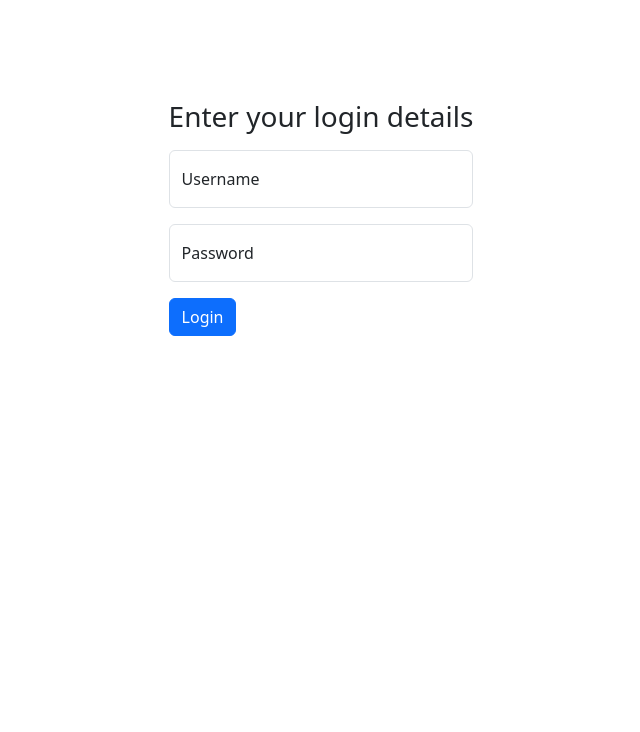
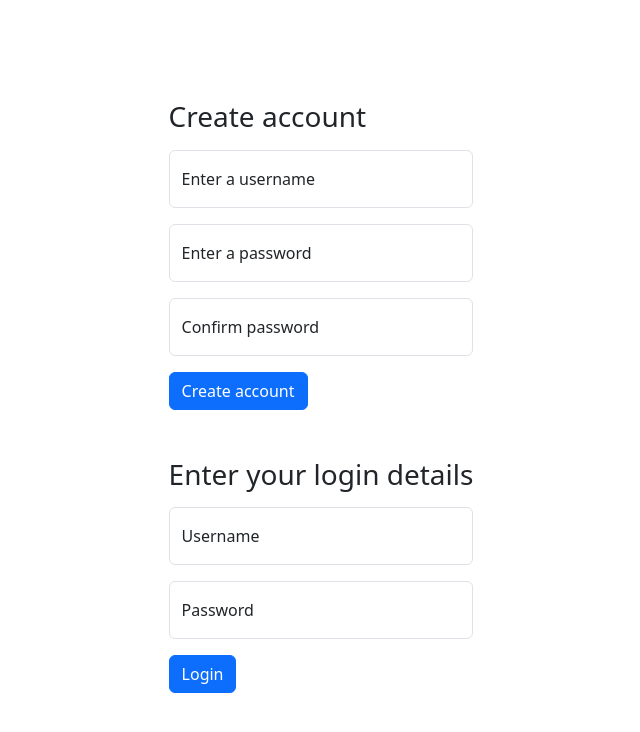
Before and after one commit to liamAppleton/Personal-Task-Tracker, a React (Vite) app in the folder client/: page / in a window 1280 px wide. Shown: the top 732 px of the page, without its empty margins (319-959 px from the left). Built offline with nearby package versions, Linux system fonts and the light colour scheme; no server answers.

Commit message:
created createUser component

```diff
--- a/client/src/App.jsx
+++ b/client/src/App.jsx
@@ -1,5 +1,6 @@
 import { useState, useEffect } from 'react';
 import LoginForm from './components/LoginForm';
+import CreateUserForm from './components/CreateUserForm';
 import TaskForm from './components/TaskForm';
 import TaskTable from './components/TaskTable';
 import axios from 'axios';
@@ -40,6 +41,13 @@ const App = () => {
       setCurrentUser(data.username);
       setLoggedIn(true);
     }
+  };
+
+  const handleCreateUser = async (data) => {
+    await axios
+      .post('http://localhost:3000/api/users', data)
+      .then((response) => console.log('Post recieved', response.data))
+      .catch((error) => console.log('Post unsuccesful: ', error));
   };
 
   const fetchUserData = async () => {
@@ -104,6 +112,10 @@ const App = () => {
 
   return (
     <>
+      <div className="mb-5">
+        <CreateUserForm newUser={handleCreateUser} />
+      </div>
+
       {loggedIn === false ? (
         <div className="mb-5">
           <LoginForm userData={userData} login={handleLogin} />
--- /dev/null
+++ b/client/src/components/CreateUserForm.jsx
@@ -0,0 +1,95 @@
+import React, { useState } from 'react';
+
+const CreateUserForm = ({ newUser }) => {
+  const [error, setError] = useState('');
+  const [formData, setFormData] = useState({
+    username: '',
+    password: '',
+    confirmPassword: '',
+  });
+
+  const validateLogin = ({ username, password, confirmPassword }) => {
+    if (username.length < 3 || username.length > 15)
+      return 'Username must be between 3 and 15 characters.';
+    if (password.length < 8 || password.length > 20)
+      return 'Password must be between 8 and 20 characters.';
+    if (confirmPassword !== password) return 'Passwords do not match.';
+
+    return 'valid';
+  };
+
+  const handleSubmit = (formData) => {
+    const validate = validateLogin(formData);
+    if (validate !== 'valid') {
+      setError(validate);
+      setTimeout(() => setError(''), 1000);
+      return;
+    }
+    const createdUser = {
+      username: formData.username,
+      password: formData.password,
+    };
+    newUser(createdUser);
+  };
+
+  return (
+    <>
+      <div className="mb-3">
+        <h3>Create account</h3>
+      </div>
+      <form
+        className="form-floating"
+        onSubmit={(e) => {
+          e.preventDefault();
+          handleSubmit(formData);
+        }}
+      >
+        <div className="form-floating mb-3">
+          <input
+            type="text"
+            className="form-control"
+            id="floatingInput"
+            placeholder="Enter a username"
+            value={formData.username}
+            onChange={(e) =>
+              setFormData({ ...formData, username: e.target.value })
+            }
+          />
+          <label htmlFor="floatingInput">Enter a username</label>
+        </div>
+        <div className="form-floating mb-3">
+          <input
+            type="password"
+            className="form-control"
+            id="floatingPassword"
+            placeholder="Enter a password"
+            value={formData.password}
+            onChange={(e) =>
+              setFormData({ ...formData, password: e.target.value })
+            }
+          />
+          <label htmlFor="floatingPassword">Enter a password</label>
+        </div>
+        <div className="form-floating mb-3">
+          <input
+            type="password"
+            className="form-control"
+            id="floatingPassword2"
+            placeholder="Confirm password"
+            value={formData.confirmPassword}
+            onChange={(e) =>
+              setFormData({ ...formData, confirmPassword: e.target.value })
+            }
+          />
+          <label htmlFor="floatingPassword2">Confirm password</label>
+        </div>
+        <button type="submit" className="btn btn-primary">
+          Create account
+        </button>
+      </form>
+      {error && <p className="text-danger">{error}</p>}
+    </>
+  );
+};
+
+export default CreateUserForm;
--- a/client/src/components/TaskTable.jsx
+++ b/client/src/components/TaskTable.jsx
@@ -156,6 +156,12 @@ const TaskTable = ({
                     onClick={() => {
                       setEdit({ _id: task.id, edit: true, key: task.dueDate });
                     }}
+                    className={
+                      new Date(task.dueDate).setHours(0, 0, 0, 0) <
+                      new Date().setHours(0, 0, 0, 0)
+                        ? 'text-danger'
+                        : 'text'
+                    }
                   >
                     {edit.edit &&
                     edit._id === task._id &&
```
Also changed, not shown: 1 other file (tests, documents, lock files or other folders).
